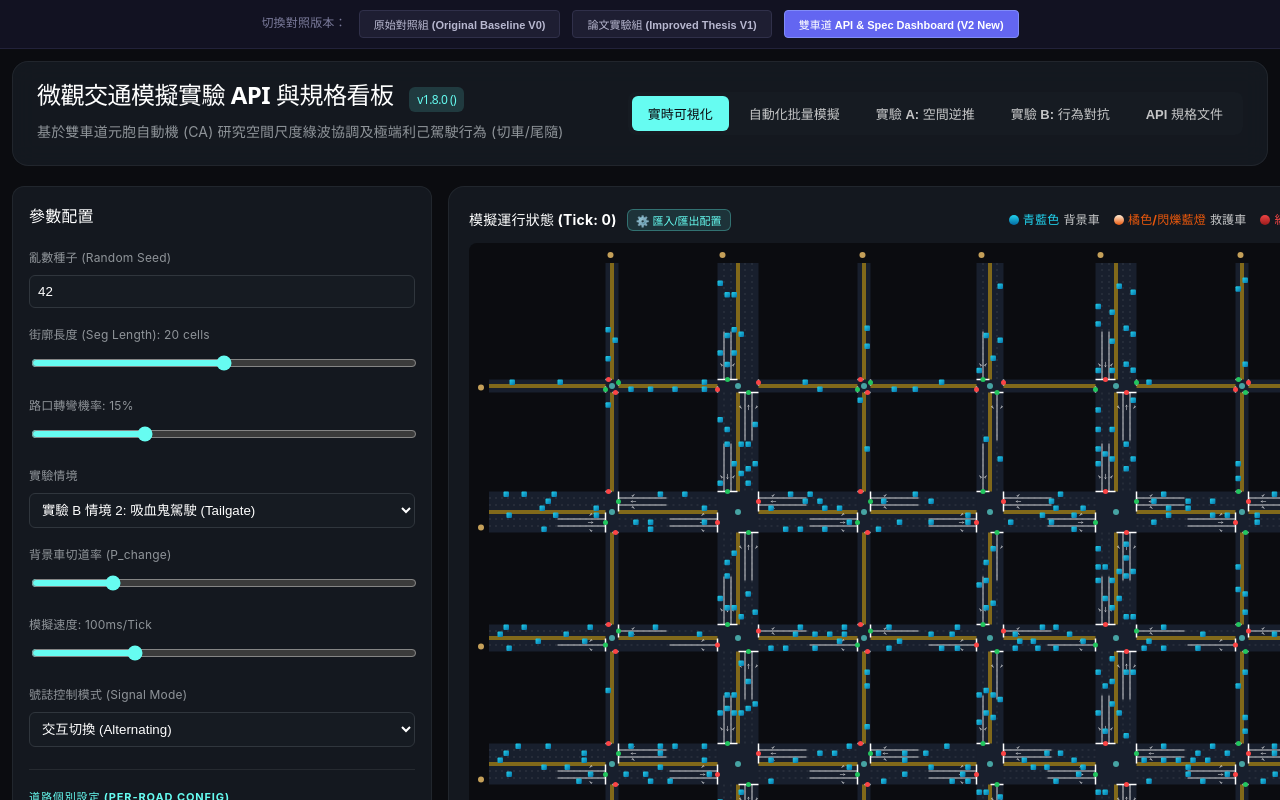
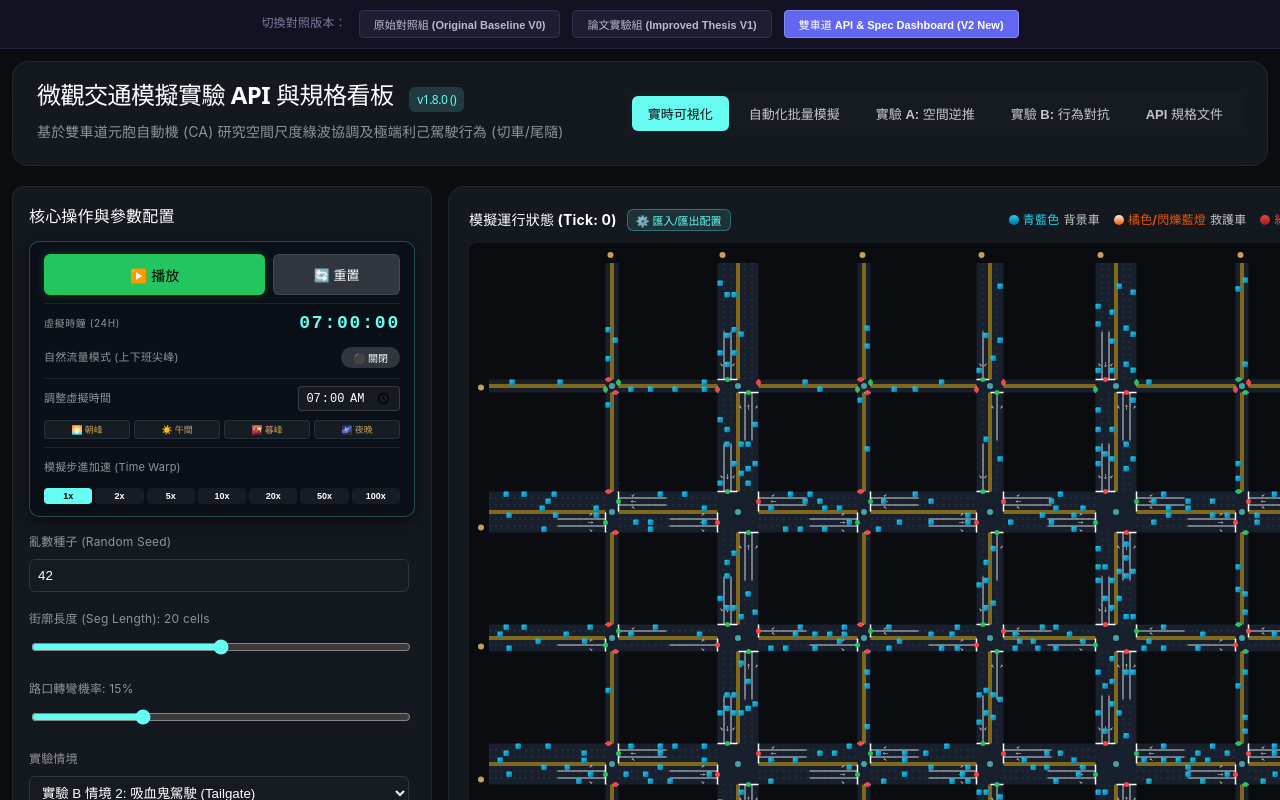
Before and after one commit to sidlin0932/traffic-simulation, a React (Vite) app: page / in a window 1280 px wide. Shown: the top 800 px of the page. Built offline with nearby package versions, Linux system fonts and the light colour scheme.

Commit message:
style: anchor core controls (virtual clock, play/pause, presets, warp) to top of sidebar while parameters scroll

```diff
--- a/src/components/TrafficSimSpec.jsx
+++ b/src/components/TrafficSimSpec.jsx
@@ -1448,12 +1448,194 @@ export default function TrafficSimSpec() {
             position: "sticky",
             top: "16px",
             maxHeight: "calc(100vh - 32px)",
-            overflowY: "auto",
-            overflowX: "hidden",
+            display: "flex",
+            flexDirection: "column",
+            overflow: "hidden",
           }}>
-            <h3 style={{ margin: "0 0 16px 0", color: theme.textLight, fontSize: "16px" }}>參數配置</h3>
-
-            <div style={{ display: "flex", flexDirection: "column", gap: "14px" }}>
+            <h3 style={{ margin: "0 0 12px 0", color: theme.textLight, fontSize: "16px", flexShrink: 0 }}>核心操作與參數配置</h3>
+
+            {/* Core Controls (Virtual Clock & Play/Pause/Reset - Sticky/Fixed at Top) */}
+            <div style={{
+              background: "rgba(10,15,24,0.8)",
+              border: "1px solid rgba(102,252,241,0.25)",
+              borderRadius: "10px",
+              padding: "12px 14px",
+              marginBottom: "12px",
+              boxShadow: "0 4px 15px rgba(0,0,0,0.5)",
+              flexShrink: 0,
+              display: "flex",
+              flexDirection: "column",
+              gap: "8px"
+            }}>
+              {/* Play / Pause / Reset Buttons */}
+              <div style={{ display: "flex", gap: "8px" }}>
+                <button
+                  onClick={togglePlay}
+                  style={{
+                    flex: 2,
+                    background: isPlaying ? theme.warning : theme.success,
+                    color: "#000",
+                    fontWeight: "900",
+                    border: "none",
+                    padding: "10px 14px",
+                    borderRadius: "6px",
+                    cursor: "pointer",
+                    fontSize: "14px",
+                    display: "flex",
+                    alignItems: "center",
+                    justifyContent: "center",
+                    gap: "6px",
+                    boxShadow: isPlaying ? "0 0 10px rgba(255, 193, 7, 0.3)" : "0 0 10px rgba(40, 167, 69, 0.3)",
+                    transition: "all 0.2s"
+                  }}
+                >
+                  {isPlaying ? "⏸️ 暫停" : "▶️ 播放"}
+                </button>
+                <button
+                  onClick={initializeSimulation}
+                  style={{
+                    flex: 1,
+                    background: "#30363d",
+                    color: "#fff",
+                    fontWeight: "bold",
+                    border: "1px solid rgba(255,255,255,0.1)",
+                    padding: "10px 14px",
+                    borderRadius: "6px",
+                    cursor: "pointer",
+                    fontSize: "13px",
+                    transition: "all 0.2s"
+                  }}
+                >
+                  🔄 重置
+                </button>
+              </div>
+
+              {/* Clock display */}
+              <div style={{ display: "flex", justifyContent: "space-between", alignItems: "center", borderTop: "1px solid rgba(255,255,255,0.08)", paddingTop: "6px" }}>
+                <span style={{ fontSize: "10px", color: theme.textMuted, textTransform: "uppercase", letterSpacing: "0.06em" }}>虛擬時鐘 (24h)</span>
+                <span style={{ fontFamily: "monospace", fontSize: "18px", fontWeight: 700, color: theme.primary, letterSpacing: "0.10em" }}>
+                  {clockDisplay || '07:00:00'}
+                </span>
+              </div>
+              {clockPeriod && naturalMode && (
+                <div style={{ textAlign: "center", fontSize: "11px", color: theme.secondary }}>{clockPeriod}</div>
+              )}
+
+              {/* Natural Mode toggle */}
+              <div style={{ display: "flex", alignItems: "center", justifyContent: "space-between" }}>
+                <span style={{ fontSize: "11px", color: theme.textMuted }}>自然流量模式 (上下班尖峰)</span>
+                <button
+                  id="natural-mode-toggle"
+                  onClick={() => {
+                    const next = !naturalMode;
+                    setNaturalMode(next);
+                    if (simRef.current) {
+                      simRef.current.naturalMode = next;
+                    }
+                  }}
+                  style={{
+                    background: naturalMode ? theme.primary : "#30363d",
+                    color: naturalMode ? "#000" : "#fff",
+                    border: "none",
+                    borderRadius: "20px",
+                    padding: "3px 12px",
+                    fontSize: "10px",
+                    fontWeight: 700,
+                    cursor: "pointer",
+                    transition: "all 0.2s"
+                  }}
+                >
+                  {naturalMode ? '🟢 開啟' : '⚫ 關閉'}
+                </button>
+              </div>
+
+              {/* Time Adjuster */}
+              <div style={{ display: "flex", alignItems: "center", justifyContent: "space-between", borderTop: "1px solid rgba(255,255,255,0.08)", paddingTop: "6px" }}>
+                <span style={{ fontSize: "11px", color: theme.textMuted }}>調整虛擬時間</span>
+                <input
+                  type="time"
+                  value={getClockTimeHHMM()}
+                  onChange={(e) => handleTimeChange(e.target.value)}
+                  style={{
+                    background: "#161b22",
+                    border: "1px solid rgba(255,255,255,0.15)",
+                    borderRadius: "4px",
+                    color: "#fff",
+                    padding: "2px 6px",
+                    fontSize: "12px",
+                    fontFamily: "monospace",
+                    cursor: "pointer"
+                  }}
+                />
+              </div>
+
+              {/* Time Presets */}
+              <div style={{ display: "flex", gap: "4px", flexWrap: "wrap" }}>
+                {[
+                  { label: "🌅 朝峰", time: "07:30" },
+                  { label: "☀️ 午間", time: "12:30" },
+                  { label: "🌇 暮峰", time: "17:30" },
+                  { label: "🌌 夜晚", time: "23:00" }
+                ].map(p => (
+                  <button
+                    key={p.time}
+                    onClick={() => handleTimeChange(p.time)}
+                    style={{
+                      flex: 1,
+                      background: "rgba(255,255,255,0.05)",
+                      color: theme.secondary,
+                      border: "1px solid rgba(102,252,241,0.1)",
+                      borderRadius: "4px",
+                      padding: "2px 0",
+                      fontSize: "9px",
+                      cursor: "pointer",
+                      transition: "all 0.2s"
+                    }}
+                  >
+                    {p.label}
+                  </button>
+                ))}
+              </div>
+
+              {/* Multiplier Adjustment */}
+              <div style={{ display: "flex", alignItems: "center", justifyContent: "space-between", borderTop: "1px solid rgba(255,255,255,0.08)", paddingTop: "6px" }}>
+                <span style={{ fontSize: "11px", color: theme.textMuted }}>模擬步進加速 (Time Warp)</span>
+              </div>
+              <div style={{ display: "flex", gap: "3px", flexWrap: "wrap" }}>
+                {[1, 2, 5, 10, 20, 50, 100].map(m => (
+                  <button
+                    key={m}
+                    onClick={() => setSimMultiplier(m)}
+                    style={{
+                      flex: 1,
+                      minWidth: "28px",
+                      background: simMultiplier === m ? theme.primary : "rgba(255,255,255,0.05)",
+                      color: simMultiplier === m ? "#000" : "#fff",
+                      border: "none",
+                      borderRadius: "4px",
+                      padding: "3px 0",
+                      fontSize: "9px",
+                      fontWeight: "bold",
+                      cursor: "pointer",
+                      transition: "all 0.2s"
+                    }}
+                  >
+                    {m}x
+                  </button>
+                ))}
+              </div>
+            </div>
+
+            {/* Scrollable Parameters List */}
+            <div style={{
+              flex: 1,
+              overflowY: "auto",
+              overflowX: "hidden",
+              display: "flex",
+              flexDirection: "column",
+              gap: "14px",
+              paddingRight: "6px"
+            }}>
               <div>
                 <label style={{ display: "block", fontSize: "12px", color: theme.textMuted, marginBottom: "4px" }}>亂數種子 (Random Seed)</label>
                 <input
@@ -1947,166 +2129,7 @@ export default function TrafficSimSpec() {
             </div>
 
 
-            <hr style={{ borderColor: "rgba(255,255,255,0.06)", margin: "20px 0" }} />
-
-            {/* Virtual Clock + Natural Mode */}
-            <div style={{
-              background: "rgba(10,15,24,0.6)",
-              border: "1px solid rgba(102,252,241,0.15)",
-              borderRadius: "10px",
-              padding: "12px 14px",
-              marginBottom: "14px"
-            }}>
-              {/* Clock display */}
-              <div style={{ display: "flex", justifyContent: "space-between", alignItems: "center", marginBottom: "8px" }}>
-                <span style={{ fontSize: "10px", color: theme.textMuted, textTransform: "uppercase", letterSpacing: "0.06em" }}>虛擬時鐘 (24h)</span>
-                <span style={{ fontFamily: "monospace", fontSize: "20px", fontWeight: 700, color: theme.primary, letterSpacing: "0.12em" }}>
-                  {clockDisplay || '07:00:00'}
-                </span>
-              </div>
-              {clockPeriod && naturalMode && (
-                <div style={{ textAlign: "center", fontSize: "11px", color: theme.secondary, marginBottom: "8px" }}>{clockPeriod}</div>
-              )}
-              {/* Natural Mode toggle */}
-              <div style={{ display: "flex", alignItems: "center", justifyContent: "space-between", marginBottom: "10px" }}>
-                <span style={{ fontSize: "11px", color: theme.textMuted }}>自然流量模式 (上下班尖峰)</span>
-                <button
-                  id="natural-mode-toggle"
-                  onClick={() => {
-                    const next = !naturalMode;
-                    setNaturalMode(next);
-                    if (simRef.current) {
-                      simRef.current.naturalMode = next;
-                    }
-                  }}
-                  style={{
-                    background: naturalMode ? theme.primary : "#30363d",
-                    color: naturalMode ? "#000" : "#fff",
-                    border: "none",
-                    borderRadius: "20px",
-                    padding: "4px 14px",
-                    fontSize: "11px",
-                    fontWeight: 700,
-                    cursor: "pointer",
-                    transition: "all 0.2s"
-                  }}
-                >
-                  {naturalMode ? '🟢 開啟' : '⚫ 關閉'}
-                </button>
-              </div>
-
-              {/* Time Adjuster */}
-              <div style={{ display: "flex", alignItems: "center", justifyContent: "space-between", marginTop: "10px", borderTop: "1px solid rgba(255,255,255,0.08)", paddingTop: "10px" }}>
-                <span style={{ fontSize: "11px", color: theme.textMuted }}>調整虛擬時間</span>
-                <input
-                  type="time"
-                  value={getClockTimeHHMM()}
-                  onChange={(e) => handleTimeChange(e.target.value)}
-                  style={{
-                    background: "#161b22",
-                    border: "1px solid rgba(255,255,255,0.15)",
-                    borderRadius: "4px",
-                    color: "#fff",
-                    padding: "2px 6px",
-                    fontSize: "12px",
-                    fontFamily: "monospace",
-                    cursor: "pointer"
-                  }}
-                />
-              </div>
-
-              {/* Time Presets */}
-              <div style={{ display: "flex", gap: "4px", marginTop: "8px", flexWrap: "wrap" }}>
-                {[
-                  { label: "🌅 朝峰", time: "07:30" },
-                  { label: "☀️ 午間", time: "12:30" },
-                  { label: "🌇 暮峰", time: "17:30" },
-                  { label: "🌌 夜晚", time: "23:00" }
-                ].map(p => (
-                  <button
-                    key={p.time}
-                    onClick={() => handleTimeChange(p.time)}
-                    style={{
-                      flex: 1,
-                      background: "rgba(255,255,255,0.05)",
-                      color: theme.secondary,
-                      border: "1px solid rgba(102,252,241,0.1)",
-                      borderRadius: "4px",
-                      padding: "3px 0",
-                      fontSize: "10px",
-                      cursor: "pointer",
-                      transition: "all 0.2s"
-                    }}
-                  >
-                    {p.label}
-                  </button>
-                ))}
-              </div>
-
-              {/* Multiplier Adjustment */}
-              <div style={{ display: "flex", alignItems: "center", justifyContent: "space-between", marginTop: "10px", borderTop: "1px solid rgba(255,255,255,0.08)", paddingTop: "10px" }}>
-                <span style={{ fontSize: "11px", color: theme.textMuted }}>模擬步進加速 (Time Warp)</span>
-              </div>
-              <div style={{ display: "flex", gap: "4px", marginTop: "6px", flexWrap: "wrap" }}>
-                {[1, 2, 5, 10, 20, 50, 100].map(m => (
-                  <button
-                    key={m}
-                    onClick={() => setSimMultiplier(m)}
-                    style={{
-                      flex: 1,
-                      minWidth: "32px",
-                      background: simMultiplier === m ? theme.primary : "rgba(255,255,255,0.05)",
-                      color: simMultiplier === m ? "#000" : "#fff",
-                      border: "none",
-                      borderRadius: "4px",
-                      padding: "4px 0",
-                      fontSize: "10px",
-                      fontWeight: "bold",
-                      cursor: "pointer",
-                      transition: "all 0.2s"
-                    }}
-                  >
-                    {m}x
-                  </button>
-                ))}
-              </div>
             </div>
-
-            <div style={{ display: "flex", gap: "10px" }}>
-              <button
-                onClick={togglePlay}
-                style={{
-                  flex: 1,
-                  background: isPlaying ? theme.warning : theme.success,
-                  color: "#000",
-                  fontWeight: "bold",
-                  border: "none",
-                  padding: "10px",
-                  borderRadius: "6px",
-                  cursor: "pointer",
-                  fontSize: "13px"
-                }}
-              >
-                {isPlaying ? "暫停" : "播放"}
-              </button>
-              <button
-                onClick={initializeSimulation}
-                style={{
-                  flex: 1,
-                  background: "#30363d",
-                  color: "#fff",
-                  fontWeight: "bold",
-                  border: "none",
-                  padding: "10px",
-                  borderRadius: "6px",
-                  cursor: "pointer",
-                  fontSize: "13px"
-                }}
-              >
-                重置
-              </button>
-            </div>
-          </div>
 
           {/* Canvas & Real-time Stats */}
           <div style={{ display: "flex", flexDirection: "column", gap: "20px" }}>
```
